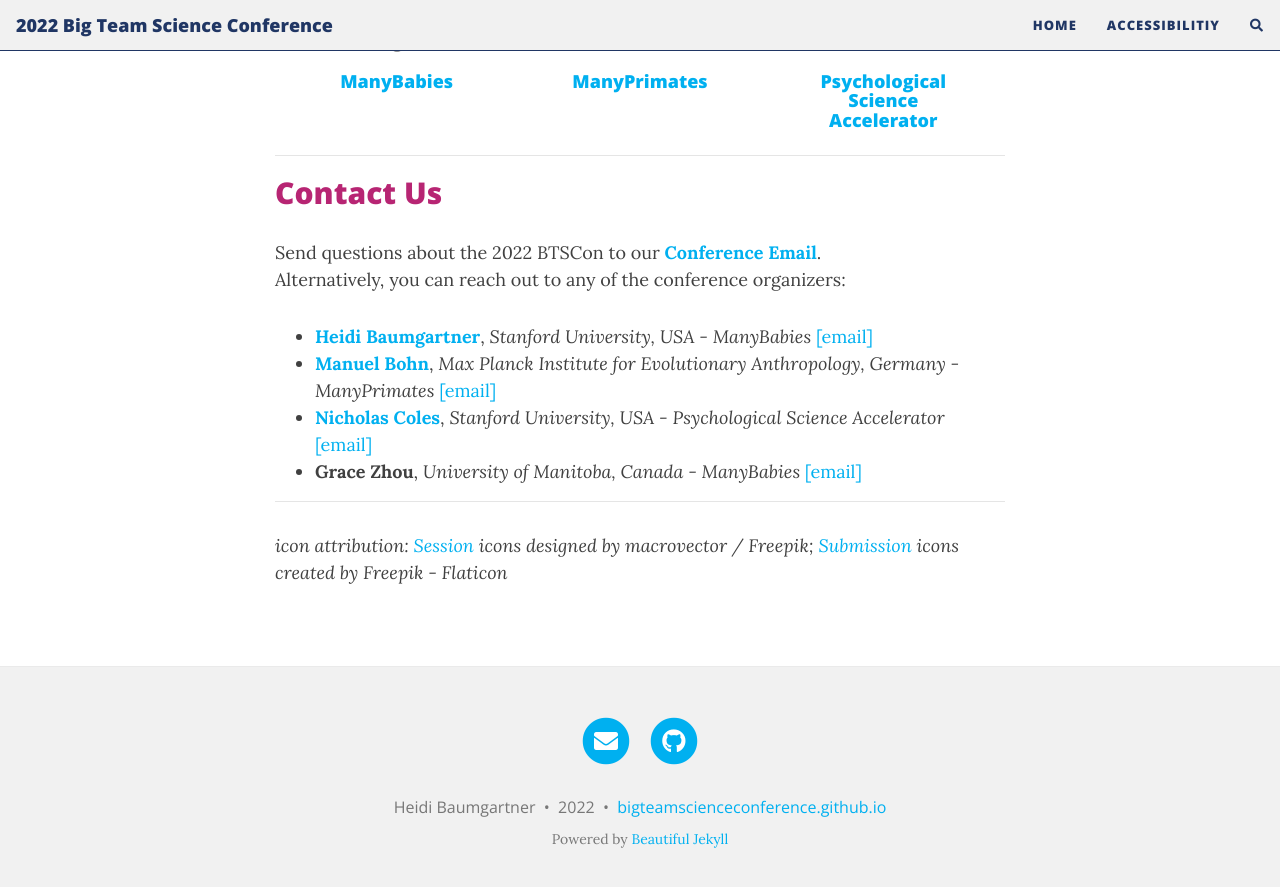
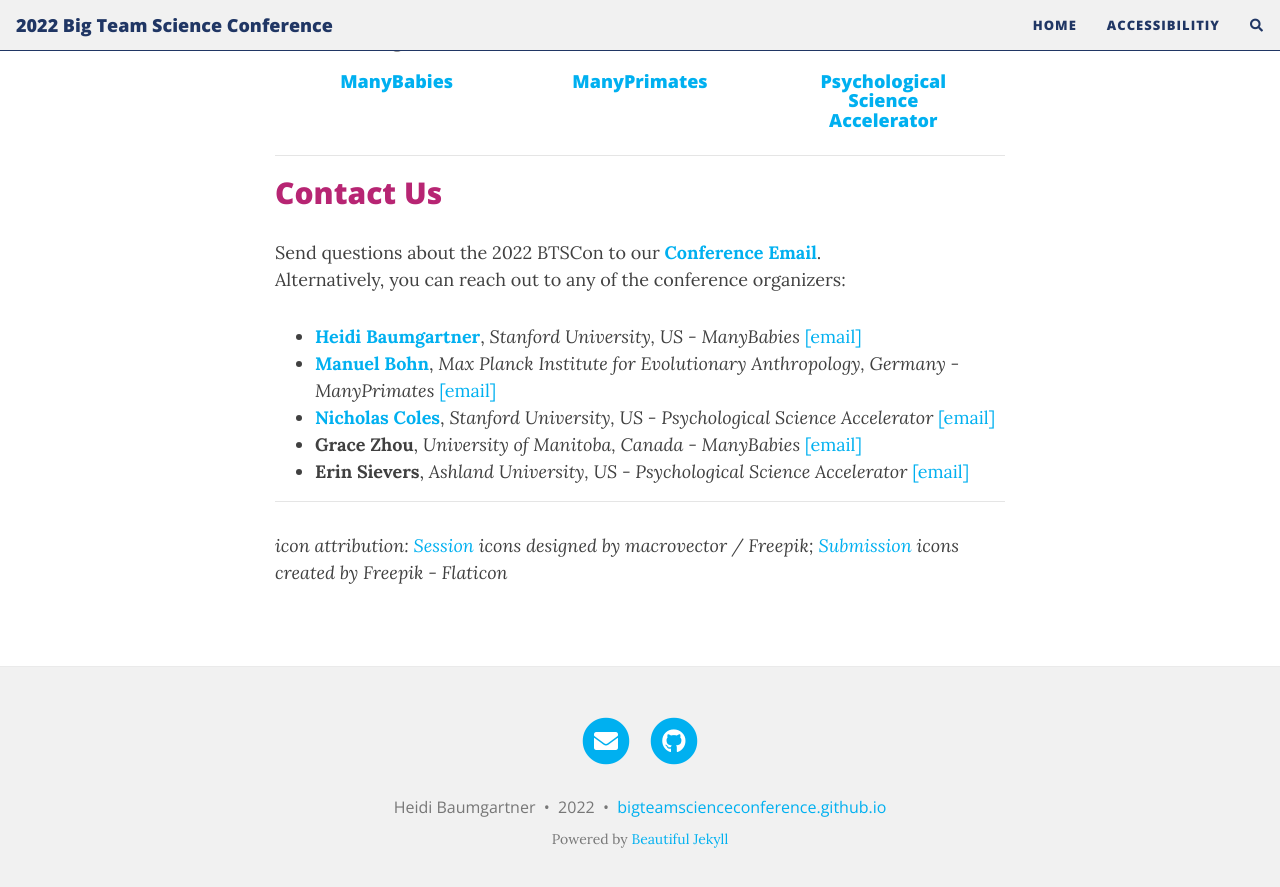
Before and after one commit to bigteamscienceconference/bigteamscienceconference.github.io, a Jekyll site: the page built from index.md, in a window 1280 px wide and 900 px high, scrolled down 4130 px. Shown: the top 887 px of the window. Built offline with Jekyll 4.4.1, drawn with Linux system fonts in a browser that asks for light colours; nearby versions of some CDN libraries; comment, search, counter and statistics services are not loaded.

Commit message:
add Erin

```diff
--- a/index.md
+++ b/index.md
@@ -224,10 +224,11 @@
 Send questions about the 2022 BTSCon to our [**Conference Email**](mailto:bigteamscienceconference@gmail.com). <br>
 Alternatively, you can reach out to any of the conference organizers:
 
-* [**Heidi Baumgartner**](https://profiles.stanford.edu/heidi-baumgartner), *Stanford University, USA - ManyBabies* [[email]](mailto:heidib@stanford.edu)
+* [**Heidi Baumgartner**](https://profiles.stanford.edu/heidi-baumgartner), *Stanford University, US - ManyBabies* [[email]](mailto:heidib@stanford.edu)
 * [**Manuel Bohn**](https://manuelbohn.github.io), *Max Planck Institute for Evolutionary Anthropology, Germany - ManyPrimates* [[email]](mailto:manuel0bohn@gmail.com)
-* [**Nicholas Coles**](https://hai.stanford.edu/people/nicholas-coles), *Stanford University, USA - Psychological Science Accelerator* [[email]](mailto:ncoles@stanford.edu)
+* [**Nicholas Coles**](https://hai.stanford.edu/people/nicholas-coles), *Stanford University, US - Psychological Science Accelerator* [[email]](mailto:ncoles@stanford.edu)
 * **Grace Zhou**, *University of Manitoba, Canada - ManyBabies* [[email]](mailto:grace.zhou@umanitoba.ca)
+* **Erin Sievers**, *Ashland University, US - Psychological Science Accelerator* [[email]](mailto:esievers@ashland.edu)
 
 ***
 *icon attribution: <a href="http://www.freepik.com" target="_blank">Session</a> icons designed by macrovector / Freepik;
```
